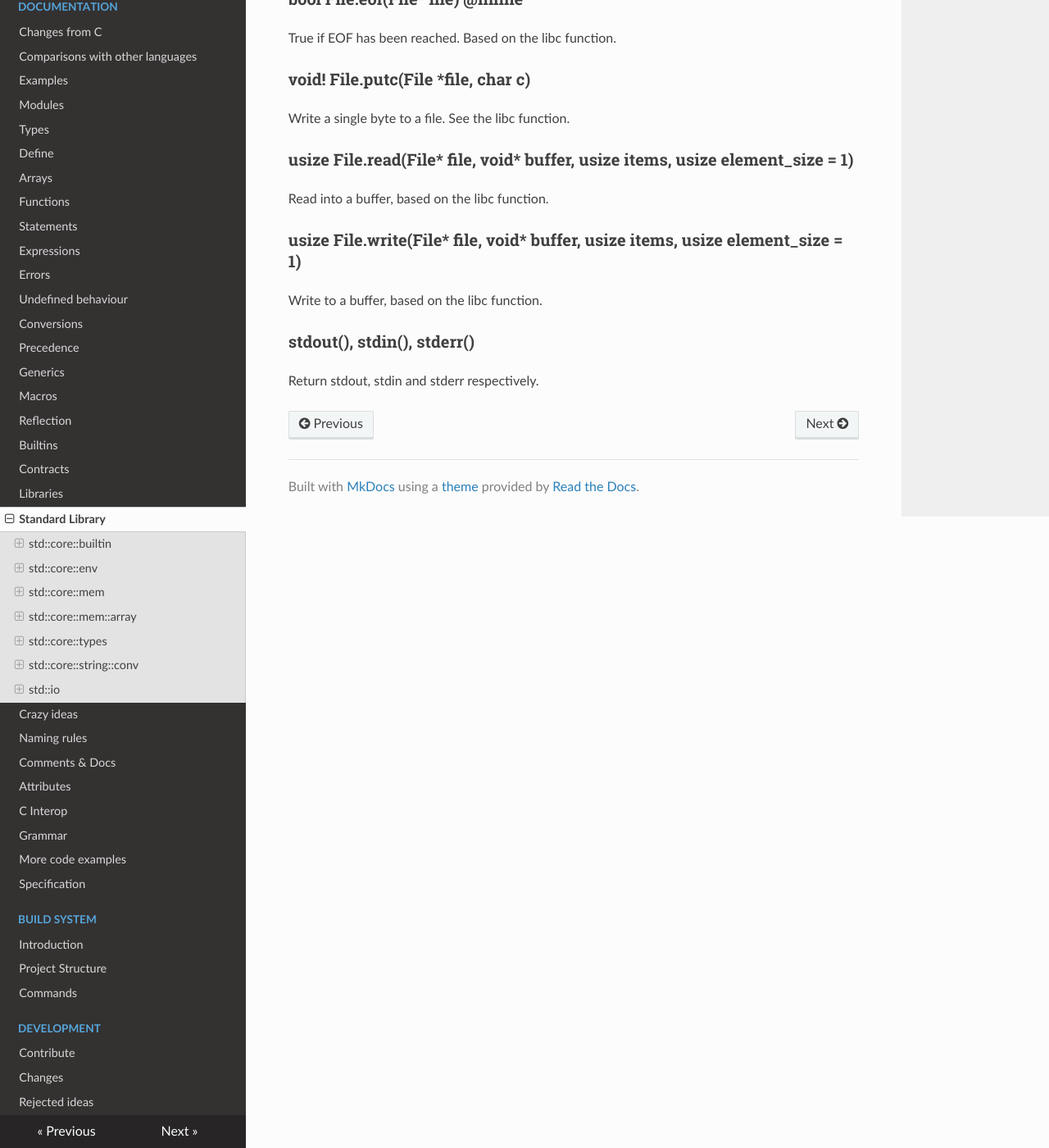
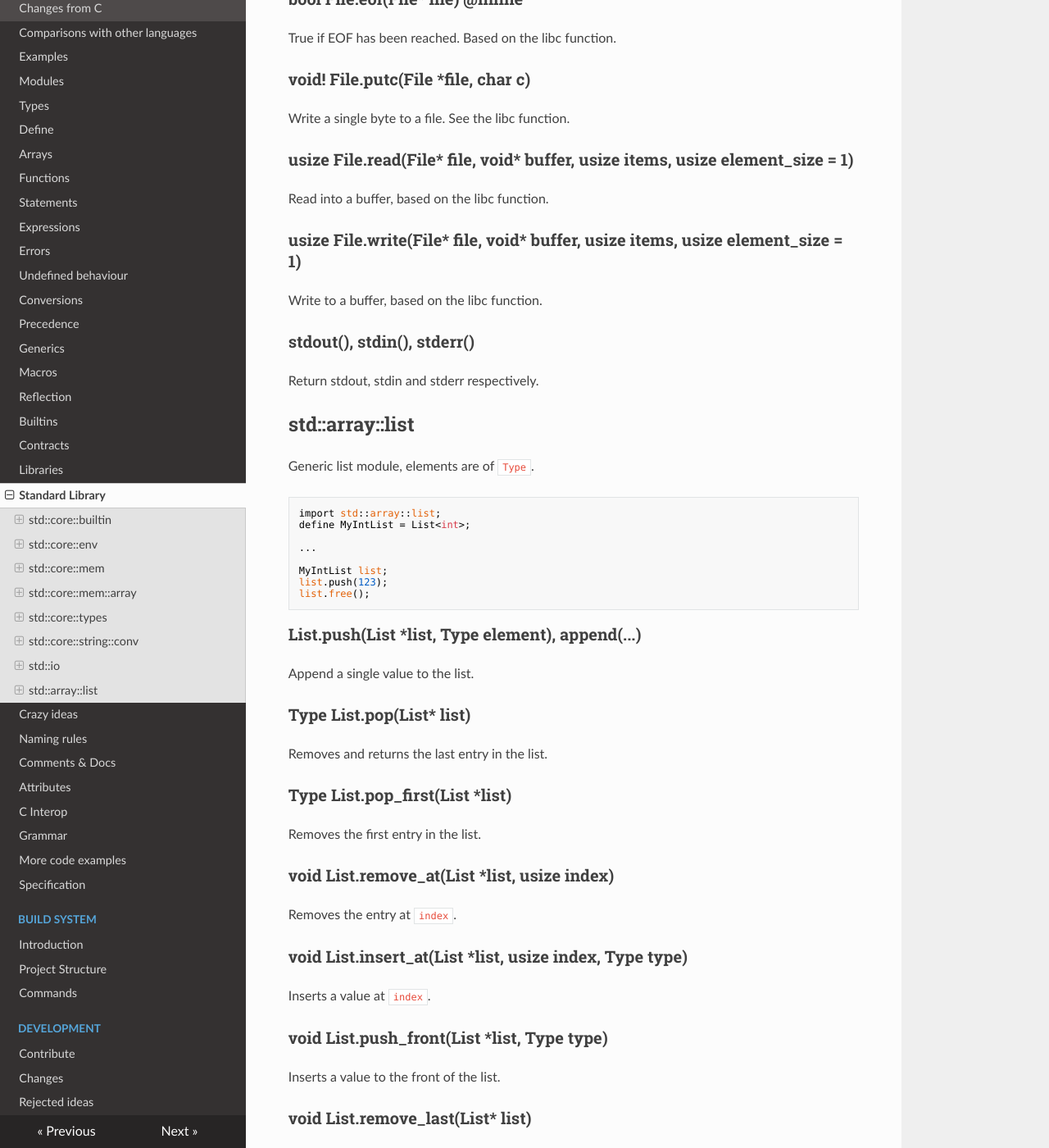
Before and after one commit to c3lang/c3docs-old, an MkDocs documentation site: the page built from docs/standard_library.md, in a window 1280 px wide and 1400 px high, scrolled down 4253 px. Shown: the whole window at 82% size. Built offline with MkDocs 1.6.1, drawn with Linux system fonts in a browser that asks for light colours; nearby versions of some CDN libraries; some of the changed text lies outside the part shown.

Commit message:
Some stdlib stuff.

````diff
--- a/docs/standard_library.md
+++ b/docs/standard_library.md
@@ -182,3 +182,63 @@ Write to a buffer, based on the libc function.
 
 ### stdout(), stdin(), stderr()
 Return stdout, stdin and stderr respectively.
+
+## std::array::list<Type>
+
+Generic list module, elements are of `Type`.
+
+```c
+import std::array::list;
+define MyIntList = List<int>;
+
+...
+
+MyIntList list;
+list.push(123);
+list.free();
+```
+
+### List.push(List *list, Type element), append(...)
+Append a single value to the list.
+
+### Type List.pop(List* list)
+Removes and returns the last entry in the list.
+
+### Type List.pop_first(List *list)
+Removes the first entry in the list.
+
+### void List.remove_at(List *list, usize index)
+Removes the entry at `index`.
+
+### void List.insert_at(List *list, usize index, Type type)
+Inserts a value at `index`.
+
+### void List.push_front(List *list, Type type)
+Inserts a value to the front of the list.
+
+### void List.remove_last(List* list)
+Remove the last value of the list.
+
+### void List.remove_first(List *list)
+Remove the first element in the list.
+
+### Type* List.first(List* list)
+Return the first element in the list if available.
+
+### Type* List.last(List *list)
+Return the last element in the list if available.
+
+### List.is_empty(List *list)
+Return `true` if the list is empty.
+
+### usize List.len(List *list)
+Return the number of elements in the list.
+
+### Type List.get(List *list, usize index)
+Return the value at `index`.
+
+### void List.free(List *list)
+Free all memory associated with this list.
+
+### void List.swap(List *list, usize i, usize j)
+Swap two elements in the list.
````
